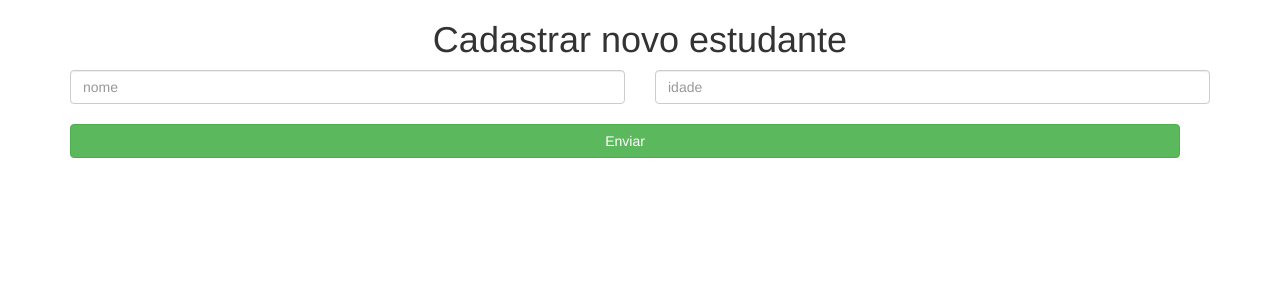
After one commit to joao-rcosta19/FlaskPython, a Flask app: page /add in a window 1280 px wide. The commit adds this page. Shown: the top 300 px of the page. Run offline with Flask 2, Linux system fonts and the light colour scheme; some libraries are stand-ins or nearby versions.

Commit message:
atualização da aula 14

```diff
--- a/aula14/app.py
+++ b/aula14/app.py
@@ -1,12 +1,14 @@
 from flask import Flask, render_template, request, redirect, url_for
 from flask_sqlalchemy import SQLAlchemy
+
+db = SQLAlchemy()
 
 app = Flask(__name__, template_folder='templates')
 app.config['SQLALCHEMY_DATABASE_URI'] = 'sqlite:///estudantes.sqlite3'
 
-db = SQLAlchemy(app)
+db.init_app(app)
 
-class Estudantes(db.Model):
+class Estudante(db.Model):
     id = db.Column('id', db.Integer, primary_key=True, autoincrement=True)
     nome = db.Column(db.String(150))
     idade = db.Column(db.Integer)
@@ -15,12 +17,42 @@ class Estudantes(db.Model):
         self.nome = nome
         self.idade = idade
 
+with app.app_context():
+    db.create_all()
+
 
 @app.route('/')
 def index():
-    estudantes = Estudantes.query.all()
+    estudantes = Estudante.query.all()
     return render_template('index.html', estudantes=estudantes)
 
+@app.route('/add', methods=['GET', 'POST'])
+def add():
+    if request.method == 'POST':
+        estudante = Estudante(request.form['nome'], request.form['idade'])
+        db.session.add(estudante)
+        db.session.commit()
+        return redirect(url_for('index'))
+    return render_template('add.html')
+
+@app.route('/edit/<int:id>', methods=['GET', 'POST'])
+def edit(id):
+    estudante = Estudante.query.get(id)
+    if request.method == 'POST':
+        estudante.nome = request.form['nome']
+        estudante.idade = request.form['idade']
+        db.session.commit()
+        return redirect(url_for('index'))
+    return render_template('edit.html', estudante=estudante)
+
+
+@app.route('/delete/<int:id>')
+def delete(id):
+    estudante = Estudante.query.get(id)
+    db.session.delete(estudante)
+    db.session.commit()
+    return redirect(url_for('index'))
+
+
 if __name__ == '__main__':
-    db.create_all()
     app.run(debug=True)
--- /dev/null
+++ b/aula14/templates/add.html
@@ -0,0 +1,28 @@
+<!DOCTYPE html>
+<html lang="pt-br">
+<head>
+    <meta charset="UTF-8">
+    <meta http-equiv="X-UA-Compatible" content="IE=edge">
+    <meta name="viewport" content="width=device-width, initial-scale=1.0">
+    <title>Cadastrar</title>
+    <link rel="stylesheet" href="https://maxcdn.bootstrapcdn.com/bootstrap/3.4.0/css/bootstrap.min.css">
+</head>
+<body>
+    <h1 style="text-align: center">Cadastrar novo estudante</h1>
+    <form action="/add" class="container" method="post">
+        <div class="row">
+            <div class="col-md-6">
+                <input type="text" name="nome" id="nome" placeholder="nome" class="form-control">
+            </div>
+            <div class="col-md-6">
+                <input type="text" name="idade" id="idade" placeholder="idade" class="form-control">
+            </div>
+        </div>
+        <br>
+        <div class="row col-xs-12">
+            <button type="submit" class="btn btn-block btn-success">Enviar</button>
+        </div>
+    </form>
+
+</body>
+</html>
--- a/aula14/templates/index.html
+++ b/aula14/templates/index.html
@@ -24,10 +24,10 @@
                         </tr>
                     </thead>
                     <tbody>
-                        {%for e in estudantes %}
+                        {% for e in estudantes %}
                         <tr>
-                            <td>e.nome</td>
-                            <td>e.idade</td>
+                            <td>{{e.nome}}</td>
+                            <td>{{e.idade}}</td>
                             <td>
                                 <a href="/edit/{{e.id}}">Editar</a> |
                                 <a href="/delete/{{e.id}}">Excluir</a>
```
Also changed, not shown: aula14/templates/edit.html (added, +28 -0 lines), instance/estudantes.sqlite3 (added).
